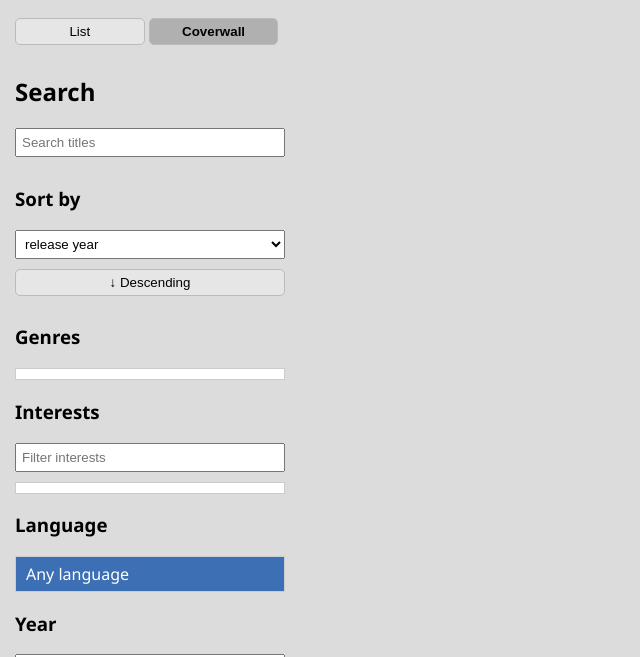
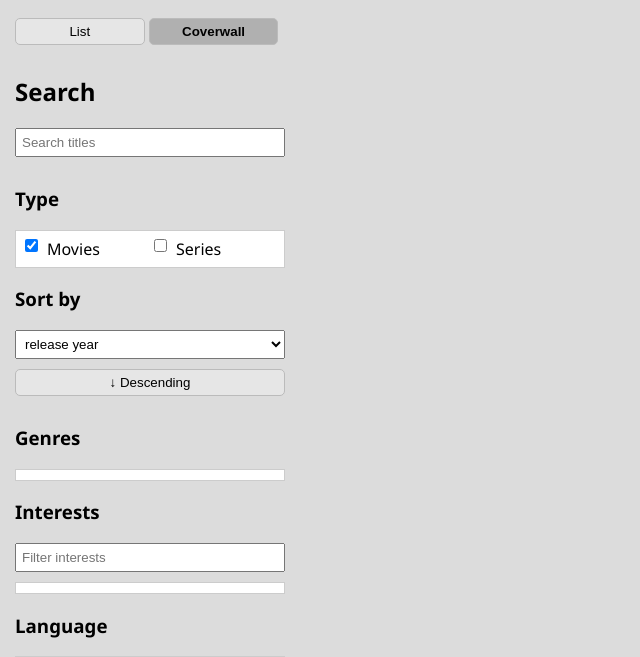
Before and after one commit to karussellbremser/media-control, a Flask app: page / in a window 1280 px wide. Shown: the part 143-800 px from the top of the page, without its empty margins (0-640 px from the left). Run offline with Flask 3, Linux system fonts and the light colour scheme; data that the repository does not hold is empty.

Commit message:
add series browsing to the web UI
Two new filter checkboxes (Movies/Series, movies-only by default). Movie
year filtering stays an exact startYear range; series match if the filter
range overlaps the series' production span (startYear..endYear, or
startYear..currentYear while still running). Episodes never surface here,
since they were never meant to have their own browsing entry.

Co-Authored-By: Claude Sonnet 5 <noreply@anthropic.com>

```diff
--- a/server.py
+++ b/server.py
@@ -2,6 +2,7 @@ from flask import Flask, render_template, request, jsonify, send_from_directory
 import sqlite3, os
 import config
 from imdbinterestid import parseInterestID
+from media import Media
 
 server = Flask(__name__)
 
@@ -23,7 +24,18 @@ def query_media(search_query, sort_by, order,
                 votes_from, votes_to,
                 selected_interest_ids,
                 selected_language_id,
+                show_movies, show_series,
                 limit, offset):
+    # media types to include -- episodes never appear here (episodeTitleTypes is never added),
+    # since they were never meant to have their own top-level browsing entry
+    allowedTypeNames = []
+    if show_movies:
+        allowedTypeNames += Media.movieTitleTypes
+    if show_series:
+        allowedTypeNames += Media.seriesTitleTypes
+    if not allowedTypeNames:
+        return []
+
     conn = sqlite3.connect(config.DB_PATH)
     cursor = conn.cursor()
 
@@ -37,6 +49,7 @@ def query_media(search_query, sort_by, order,
         ORDER BY ie.name
     ) as tags
     FROM media m
+    JOIN title_type_enum tt ON m.title_type_id = tt.title_type_id
     """
     params = []
 
@@ -46,6 +59,9 @@ def query_media(search_query, sort_by, order,
 
     sql += " WHERE m.subdir IS NOT NULL"
 
+    sql += " AND tt.title_type_name IN (" + ",".join("?" for _ in allowedTypeNames) + ")"
+    params.extend(allowedTypeNames)
+
     # text search -- each word must match either the original or the primary (localized) title
     if search_query:
         words = search_query.split()
@@ -54,13 +70,32 @@ def query_media(search_query, sort_by, order,
             params.append(f"%{word}%")
             params.append(f"%{word}%")
 
-    # filter years
-    if year_from:
-        sql += " AND startYear >= ?"
-        params.append(year_from)
-    if year_to:
-        sql += " AND startYear <= ?"
-        params.append(year_to)
+    # filter years -- movies match on an exact startYear range; series match if the filter range
+    # overlaps the series' production span (startYear..endYear, or startYear..currentYear if the
+    # series is still running, i.e. endYear is NULL)
+    if year_from or year_to:
+        yearBranches = []
+        if show_movies:
+            movieCond = "tt.title_type_name IN (" + ",".join("?" for _ in Media.movieTitleTypes) + ")"
+            params.extend(Media.movieTitleTypes)
+            if year_from:
+                movieCond += " AND m.startYear >= ?"
+                params.append(year_from)
+            if year_to:
+                movieCond += " AND m.startYear <= ?"
+                params.append(year_to)
+            yearBranches.append("(" + movieCond + ")")
+        if show_series:
+            seriesCond = "tt.title_type_name IN (" + ",".join("?" for _ in Media.seriesTitleTypes) + ")"
+            params.extend(Media.seriesTitleTypes)
+            if year_from:
+                seriesCond += " AND COALESCE(m.endYear, CAST(strftime('%Y', 'now') AS INTEGER)) >= ?"
+                params.append(year_from)
+            if year_to:
+                seriesCond += " AND m.startYear <= ?"
+                params.append(year_to)
+            yearBranches.append("(" + seriesCond + ")")
+        sql += " AND (" + " OR ".join(yearBranches) + ")"
 
     # filter ratings
     if rating_from:
@@ -168,6 +203,8 @@ def search():
     args = request.args
     selected_interest_ids = [int(x) for x in args.getlist('genres[]') + args.getlist('interests[]')]
     selected_language_id = int(args.get('language')) if args.get('language') else None
+    show_movies = args.get('movies', '1') == '1'
+    show_series = args.get('series', '0') == '1'
 
     page = int(args.get('page', 1))
     limit = 50
@@ -185,6 +222,8 @@ def search():
         args.get('votes_to'),
         selected_interest_ids,
         selected_language_id,
+        show_movies,
+        show_series,
         limit,
         offset
     )
--- a/static/search.js
+++ b/static/search.js
@@ -12,6 +12,9 @@ document.addEventListener('DOMContentLoaded', () => {
     const ratingTo = document.getElementById('ratingTo');
     const votesFrom = document.getElementById('votesFrom');
     const votesTo = document.getElementById('votesTo');
+
+	const moviesCheckbox = document.getElementById('moviesCheckbox');
+	const seriesCheckbox = document.getElementById('seriesCheckbox');
 
 	const languageRadios = document.querySelectorAll('.languageRadio');
 	const genreCheckboxes = document.querySelectorAll('.genreCheckbox');
@@ -109,6 +112,9 @@ document.addEventListener('DOMContentLoaded', () => {
 		votesFrom.value = '';
 		votesTo.value = '';
 
+		moviesCheckbox.checked = true;
+		seriesCheckbox.checked = false;
+
 		document.querySelector('.languageRadio[value=""]').checked = true;
 
 		genreCheckboxes.forEach(cb => cb.checked = false);
@@ -144,6 +150,8 @@ document.addEventListener('DOMContentLoaded', () => {
             votes_from: votesFrom.value,
             votes_to: votesTo.value,
             language: document.querySelector('.languageRadio:checked').value,
+			movies: moviesCheckbox.checked ? '1' : '0',
+			series: seriesCheckbox.checked ? '1' : '0',
 			page: currentPage
         });
 
@@ -287,6 +295,9 @@ document.addEventListener('DOMContentLoaded', () => {
 		radio.addEventListener('change', () => resetAndSearch(input.value));
 	});
 
+	moviesCheckbox.addEventListener('change', () => resetAndSearch(input.value));
+	seriesCheckbox.addEventListener('change', () => resetAndSearch(input.value));
+
     [yearFrom, yearTo, ratingFrom, ratingTo, votesFrom, votesTo].forEach(el => {
         el.addEventListener('input', () => debounceSearch(input.value));
     });
--- a/templates/index.html
+++ b/templates/index.html
@@ -307,6 +307,18 @@
 
 		<input type="text" id="searchInput" placeholder="Search titles">
 
+		<h3>Type</h3>
+		<div class="genre-list">
+			<label>
+				<input type="checkbox" id="moviesCheckbox" checked>
+				<span>Movies</span>
+			</label>
+			<label>
+				<input type="checkbox" id="seriesCheckbox">
+				<span>Series</span>
+			</label>
+		</div>
+
 		<h3>Sort by</h3>
 
 		<select id="sortSelect">
```
